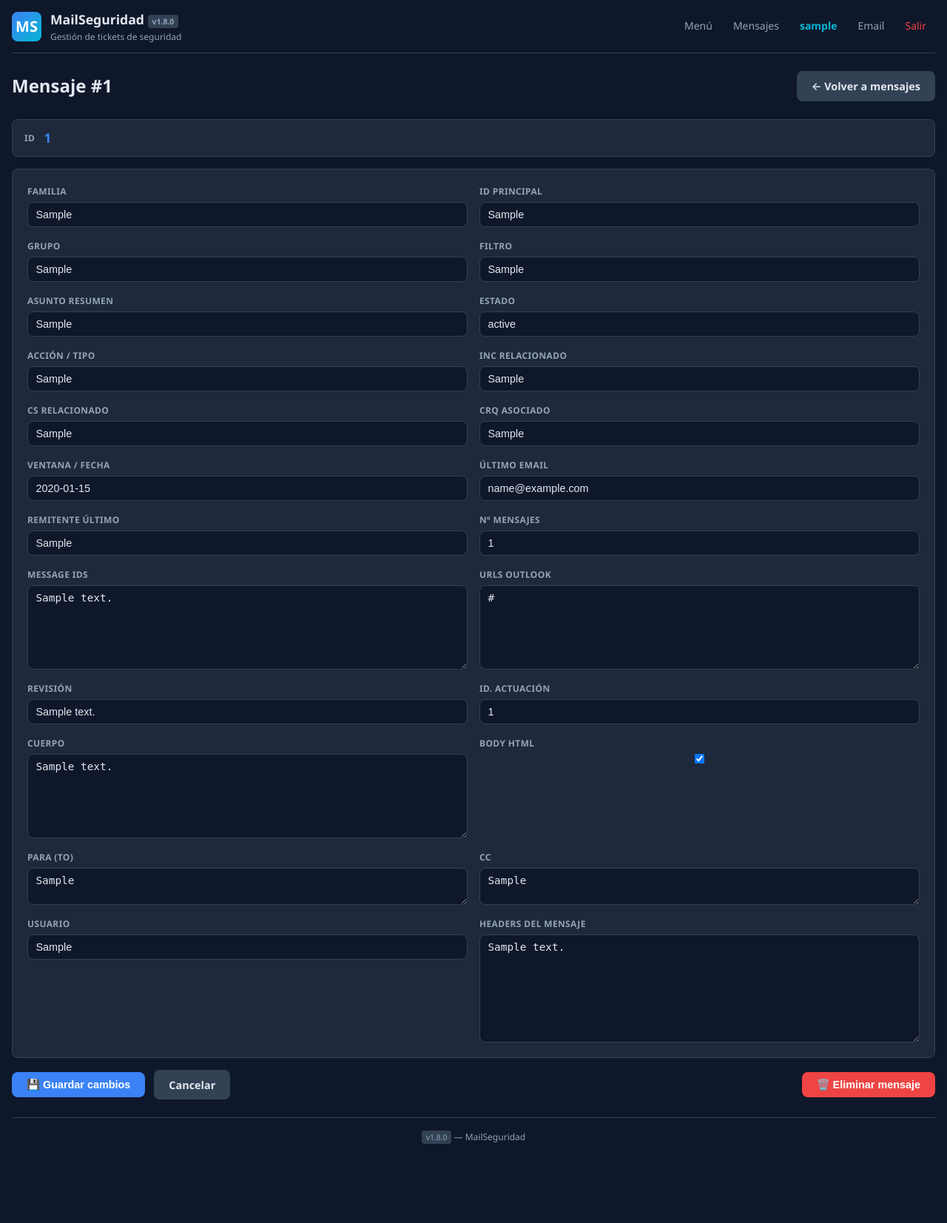
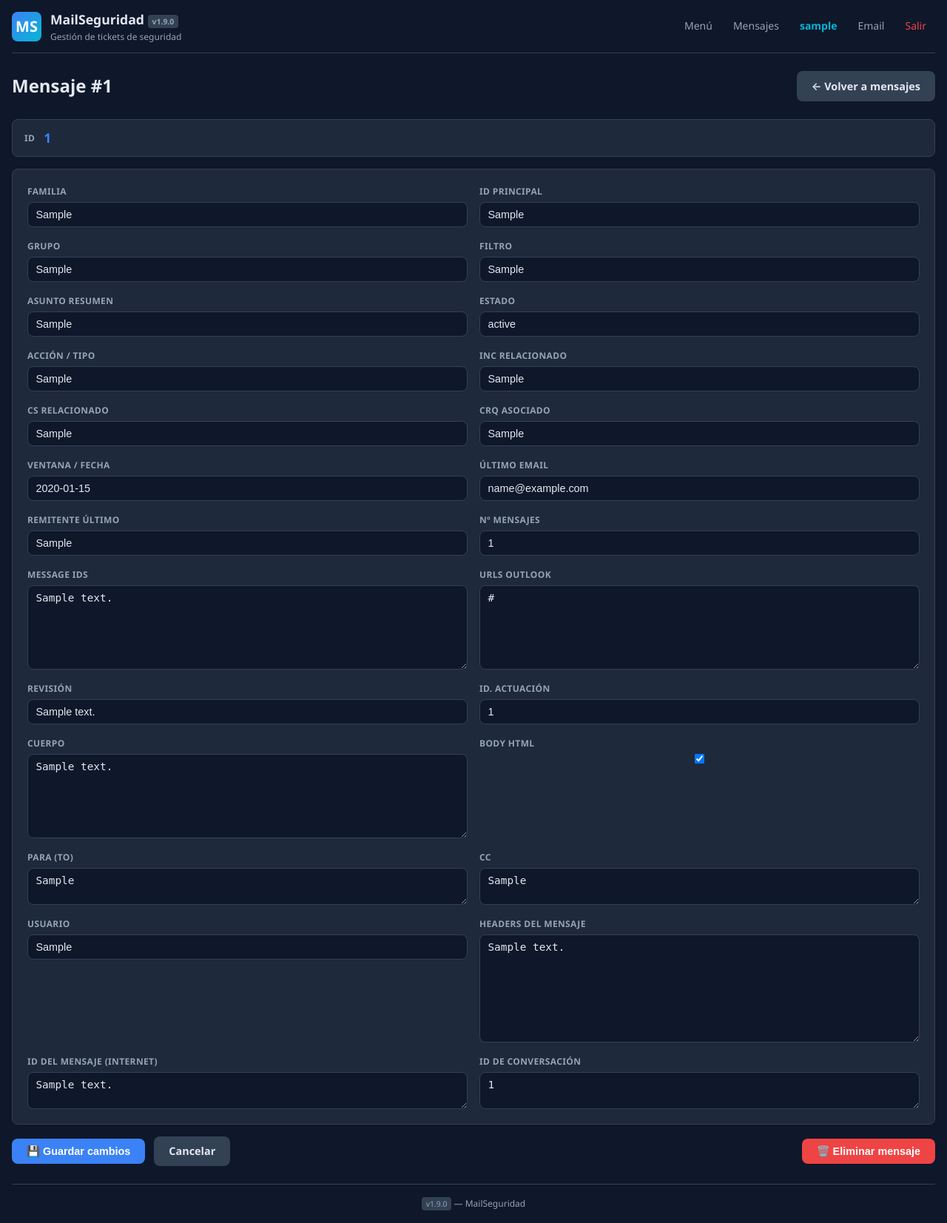
Before and after one commit to ferlogra/MailSeguridad, a Django app: page /mensajes/1/ in a window 1280 px wide. Shown: the whole page at 74% size. Before the commit the page ends 1546 px from the top, so only its background shows below. Run offline with Django 4.2, Linux system fonts and the light colour scheme; a user stored in the database is signed in; tables that the repository leaves empty hold one stand-in row (values such as "Sample post").

Commit message:
feat: add InternetMessageId and ConversationId fields end-to-end

```diff
--- a/MailSeguridad/MailSeguridad/version.py
+++ b/MailSeguridad/MailSeguridad/version.py
@@ -9,5 +9,5 @@ Bump this number on EVERY code change following semver:
 Always update this file + git commit + git tag when deploying.
 """
 
-__version__ = "1.8.0"
+__version__ = "1.9.0"
 VERSION = __version__  # alias for convenience
--- a/MailSeguridad/seguridad/admin.py
+++ b/MailSeguridad/seguridad/admin.py
@@ -29,7 +29,7 @@ class PasswordResetTokenAdmin(admin.ModelAdmin):
 
 @admin.register(Mensaje)
 class MensajeAdmin(admin.ModelAdmin):
-    list_display = ["id", "id_principal", "familia", "grupo", "estado", "revision", "asunto_resumen", "ultimo_email", "internet_message_headers"]
+    list_display = ["id", "id_principal", "familia", "grupo", "estado", "revision", "asunto_resumen", "ultimo_email", "internet_message_headers", "internet_message_id", "conversation_id"]
     list_filter = ["familia", "grupo", "estado", "revision"]
     search_fields = ["id_principal", "asunto_resumen", "familia", "remitente_ultimo", "internet_message_headers"]
     list_per_page = 50
--- a/MailSeguridad/seguridad/models.py
+++ b/MailSeguridad/seguridad/models.py
@@ -121,6 +121,8 @@ class Mensaje(models.Model):
     to = models.TextField(null=True, blank=True, db_column="To")
     cc = models.TextField(null=True, blank=True, db_column="Cc")
     internet_message_headers = models.TextField(null=True, blank=True, db_column="InternetMessageHeaders")
+    internet_message_id = models.TextField(null=True, blank=True, db_column="InternetMessageId")
+    conversation_id = models.TextField(null=True, blank=True, db_column="ConversationId")
     user = models.TextField(null=True, blank=True, db_column="User")
 
     class Meta:
--- a/MailSeguridad/seguridad/table_manager.py
+++ b/MailSeguridad/seguridad/table_manager.py
@@ -217,6 +217,8 @@ MENSAJES_ALL_COLS: dict[str, str] = {
     "body": "Cuerpo",
     "user": "Usuario",
     "internet_message_headers": "Headers del mensaje",
+    "internet_message_id": "ID del mensaje (Internet)",
+    "conversation_id": "ID de conversación",
 }
 
 
--- a/MailSeguridad/seguridad/views.py
+++ b/MailSeguridad/seguridad/views.py
@@ -591,7 +591,7 @@ def mensaje_detail_view(request: HttpRequest, pk: int) -> HttpResponse:
             "crq_asociado", "ventana_o_fecha", "ultimo_email",
             "remitente_ultimo", "message_ids", "outlook_urls", "revision",
             "body", "to", "cc", "user",
-            "internet_message_headers",
+            "internet_message_headers", "internet_message_id", "conversation_id",
         ]
         for fld in text_fields:
             val = request.POST.get(fld, "").strip()
@@ -623,7 +623,7 @@ def mensaje_detail_view(request: HttpRequest, pk: int) -> HttpResponse:
         "crq_asociado", "ventana_o_fecha", "ultimo_email",
         "remitente_ultimo", "num_mensajes", "message_ids", "outlook_urls",
         "revision", "id_actuacion", "body", "is_body_html", "to", "cc", "user",
-        "internet_message_headers",
+        "internet_message_headers", "internet_message_id", "conversation_id",
     ]
     user = cast(Any, request).user
     is_admin = user.is_superuser or getattr(user, "rol", None) == User.Rol.ADMINISTRADOR
--- a/MailSeguridad/templates/seguridad/mensaje_detail.html
+++ b/MailSeguridad/templates/seguridad/mensaje_detail.html
@@ -32,6 +32,8 @@
         <textarea id="id_{{ fld }}" name="{{ fld }}" class="field" rows="2">{{ mensaje|dict_key:fld|default:'' }}</textarea>
       {% elif fld == 'internet_message_headers' %}
         <textarea id="id_{{ fld }}" name="{{ fld }}" class="field" rows="8">{{ mensaje|dict_key:fld|default:'' }}</textarea>
+      {% elif fld == 'internet_message_id' or fld == 'conversation_id' %}
+        <textarea id="id_{{ fld }}" name="{{ fld }}" class="field" rows="2">{{ mensaje|dict_key:fld|default:'' }}</textarea>
       {% elif fld == 'asunto_resumen' %}
         <input type="text" id="id_{{ fld }}" name="{{ fld }}"
                class="field" value="{{ mensaje|dict_key:fld|default:'' }}">
--- a/MailSeguridad/templates/seguridad/mensajes_list.html
+++ b/MailSeguridad/templates/seguridad/mensajes_list.html
@@ -148,6 +148,8 @@
               <span style="font-size:0.75rem;">{{ m.body|truncatechars:80 }}</span>
             {% elif col_key == 'internet_message_headers' %}
               <span style="font-size:0.75rem;">{{ m.internet_message_headers|truncatechars:60 }}</span>
+            {% elif col_key == 'internet_message_id' or col_key == 'conversation_id' %}
+              <span style="font-size:0.75rem;">{{ m|dict_key:col_key|truncatechars:60 }}</span>
             {% elif col_key == 'ultimo_email' %}
               {{ m.ultimo_email|render_links }}
             {% elif col_key == 'num_mensajes' %}
```
Also changed, not shown: get-Mail.md (+3 -0 lines), 1 other file.
